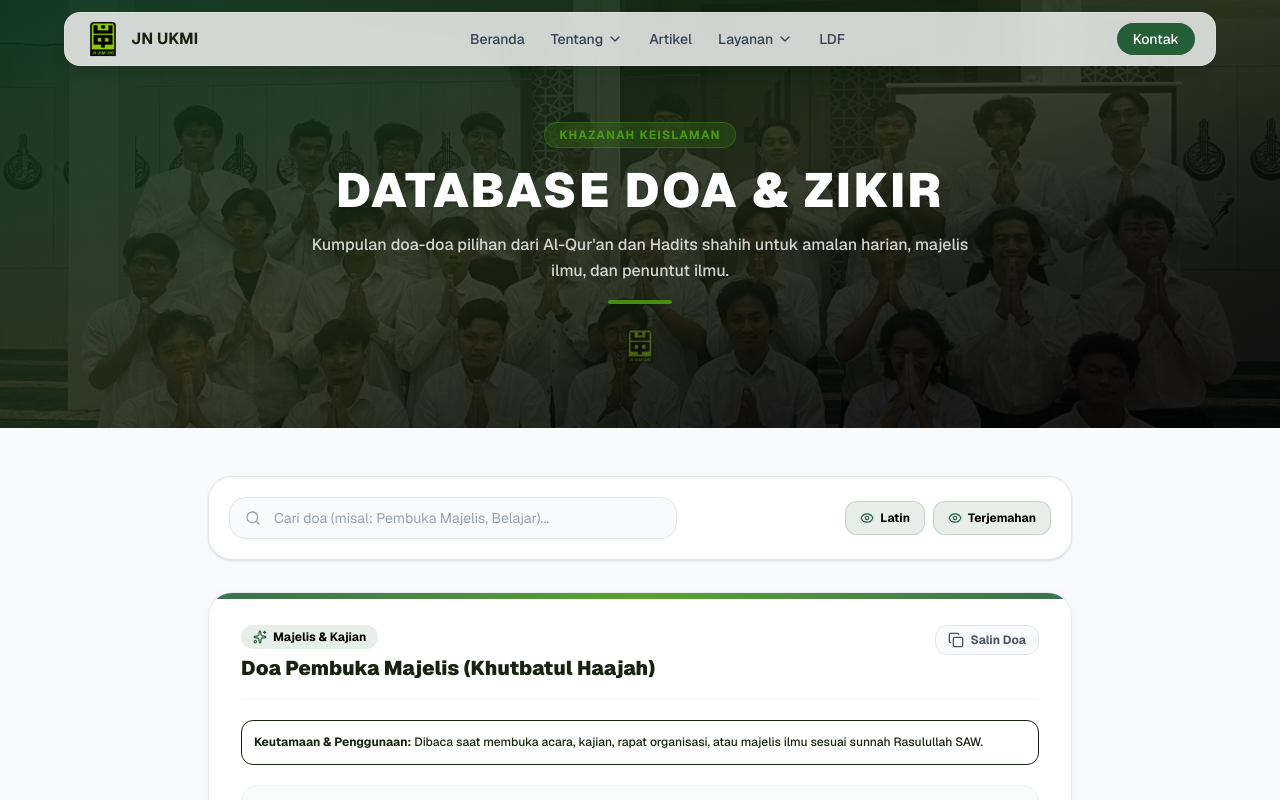
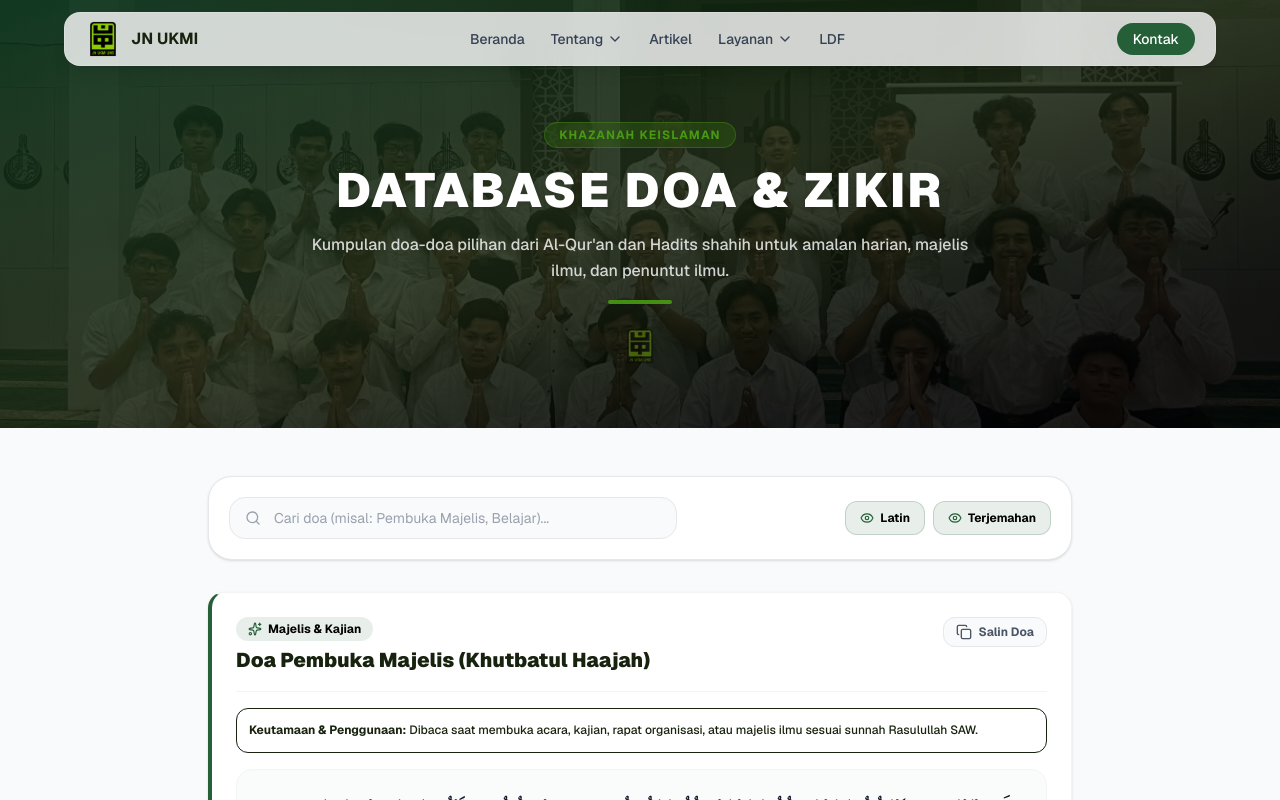
Before and after one commit to JN-UKMI/UKMI2026, a Next.js app: page /doa-doa in a window 1280 px wide. Shown: the top 800 px of the page. Built offline with nearby package versions, Linux system fonts and the light colour scheme.

Commit message:
style: update DoaDoaList card styling for improved appearance and consistency

```diff
--- a/components/islamic/DoaDoaList.tsx
+++ b/components/islamic/DoaDoaList.tsx
@@ -91,11 +91,8 @@ export function DoaDoaList({ initialList }: DoaDoaListProps) {
             return (
               <div
                 key={itemId}
-                className="bg-white rounded-3xl p-6 sm:p-8 border border-gray-200/80 shadow-[0_4px_20px_rgb(0,0,0,0.03)] hover:border-forest-600/40 transition-all duration-300 flex flex-col gap-5 relative overflow-hidden group"
+                className="bg-white rounded-2xl p-5 md:p-6 shadow-sm border border-l-4 border-l-forest-600 border-gray-100 hover:shadow-md hover:border-gray-200 transition-all duration-300 flex flex-col gap-4 relative"
               >
-                {/* Accent Top Bar */}
-                <div className="absolute top-0 left-0 right-0 h-1.5 bg-gradient-to-r from-forest-600 via-lime to-forest-600 opacity-90" />
-
                 {/* Card Header: Category & Title & Copy Button */}
                 <div className="flex items-start justify-between gap-4 border-b border-gray-100 pb-4">
                   <div className="flex flex-col gap-1.5">
```
